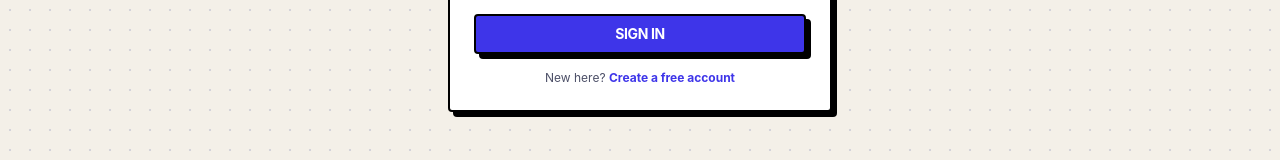
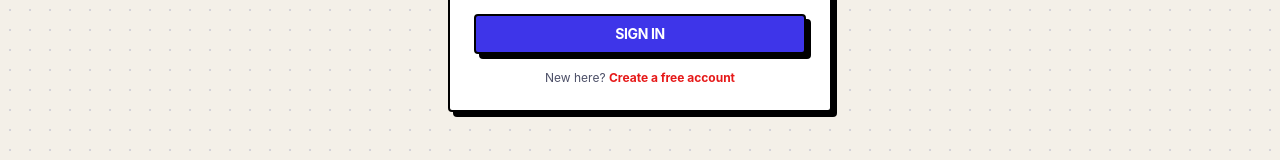
Before and after one commit to 1984-ldngni/upskillnow, a Next.js app: page /auth in a window 1280 px wide. Shown: the part 500-660 px from the top of the page. Built offline with nearby package versions, Linux system fonts and the light colour scheme; no server answers.

Commit message:
Change sign-in/sign-up toggle links to red for visibility

```diff
--- a/app/auth/page.tsx
+++ b/app/auth/page.tsx
@@ -106,7 +106,7 @@ function AuthPageInner() {
                     <button
                       type="button"
                       onClick={() => setMode("signup")}
-                      className="font-bold text-primary"
+                      className="font-bold text-destructive"
                     >
                       Create a free account
                     </button>
@@ -117,7 +117,7 @@ function AuthPageInner() {
                     <button
                       type="button"
                       onClick={() => setMode("signin")}
-                      className="font-bold text-primary"
+                      className="font-bold text-destructive"
                     >
                       Sign in
                     </button>
```
